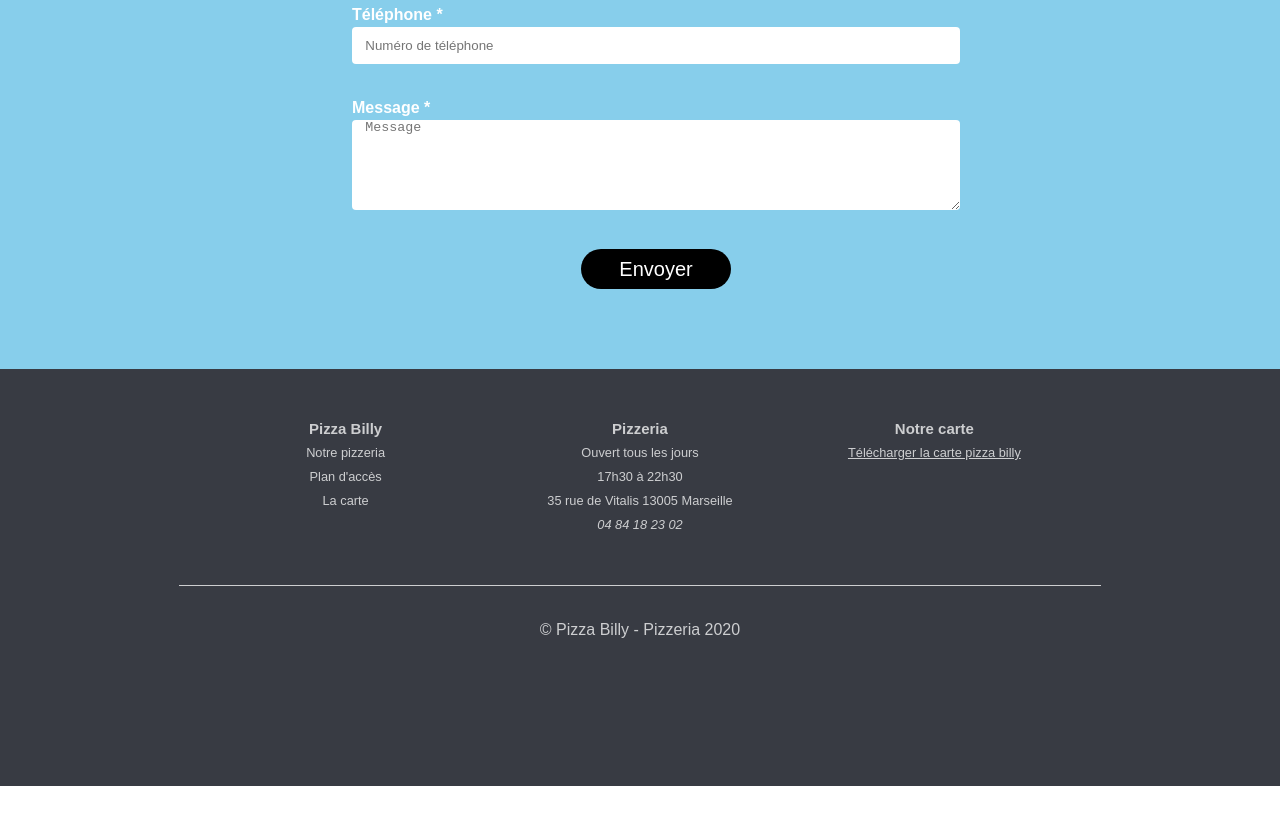
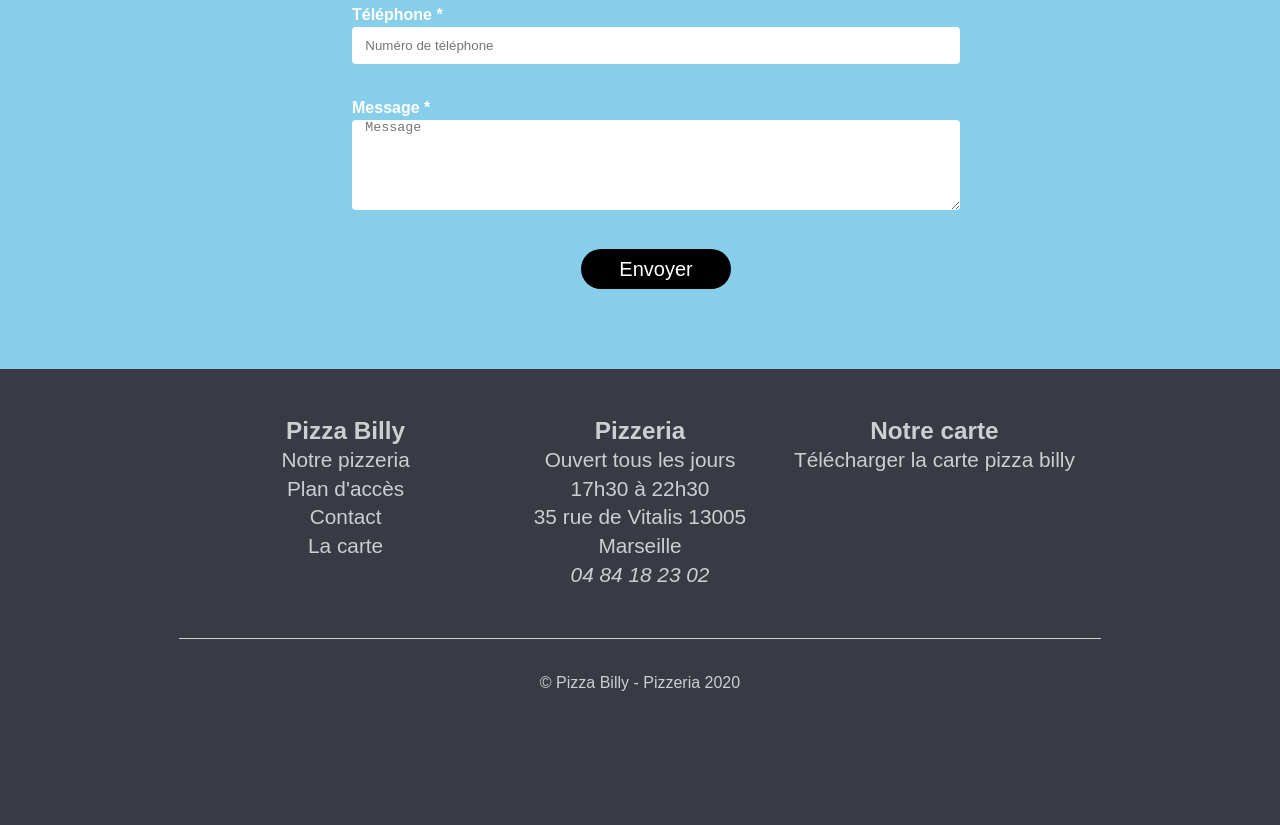
Before and after one commit to techmindconsulting/pizza-website, a plain HTML site: page index.html in a window 1280 px wide. Shown: the part 2812-3637 px from the top of the page. Before the commit the page ends 3598 px from the top, so only its background shows below. Drawn offline with Linux system fonts and the light colour scheme.

Commit message:
some update

```diff
--- a/css/style.css
+++ b/css/style.css
@@ -261,7 +261,8 @@ textarea {
 .footer .container > div {
     color: #cdced0;
     width: 23%;
-    font-size: 0.8em;
+    font-size: 1.3rem;
+    line-height: 1.8rem;
     text-align: center;
 }
 .footer .container > div ul {
@@ -269,6 +270,8 @@ textarea {
 }
 .footer .container > div a {
     color: #cdced0;
+    text-decoration: none;
+
 }
 .footer .container > div a:hover {
     text-decoration: underline;
--- a/index.html
+++ b/index.html
@@ -125,9 +125,10 @@
                     <h3>Pizza Billy</h3>
                     <nav>
                         <ul>
-                            <li>Notre pizzeria</li>
-                            <li>Plan d'accès</li>
-                            <li>La carte</li>
+                            <li><a href="#header">Notre pizzeria</a></li>
+                            <li><a href="#localisation">Plan d'accès</a</li>
+                            <li><a href="#contact">Contact</a</li>
+                            <li><a href="">La carte</a></li>
                         </ul>
                     </nav>
                 </div>
```
